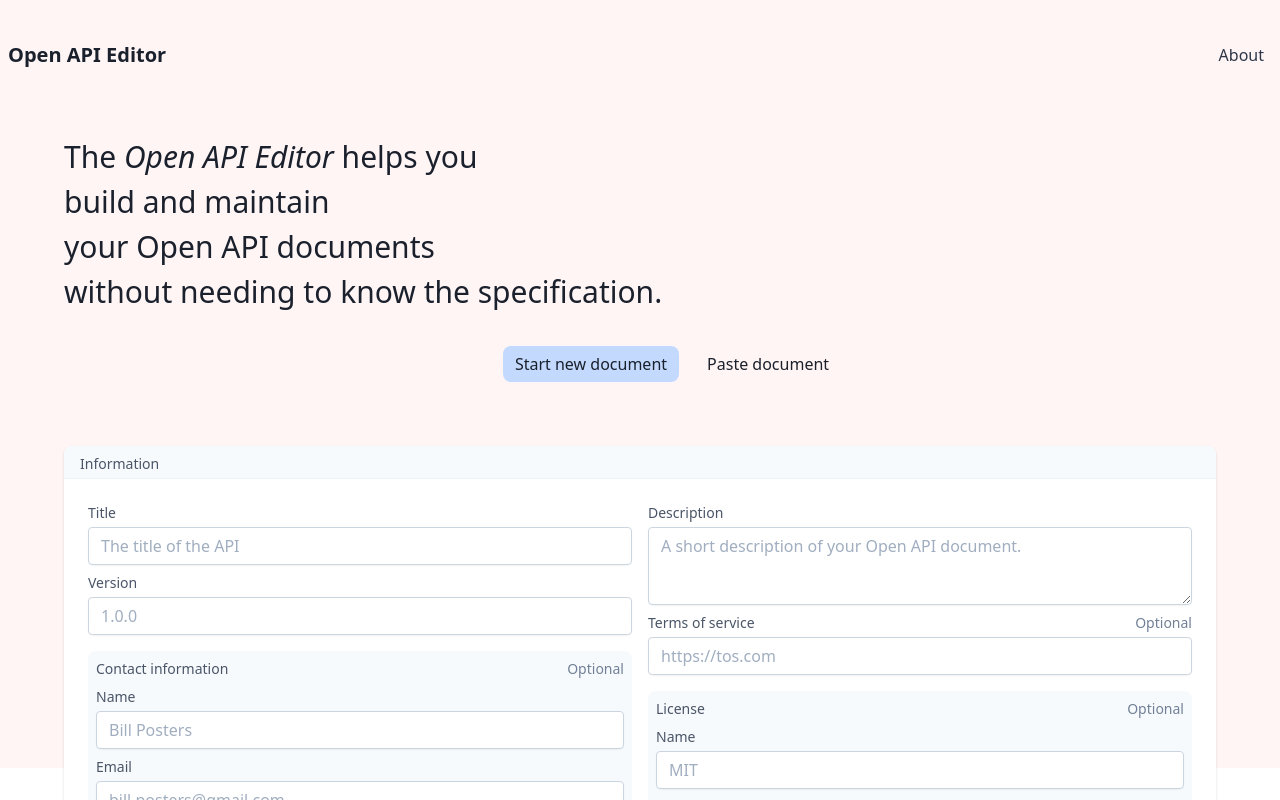
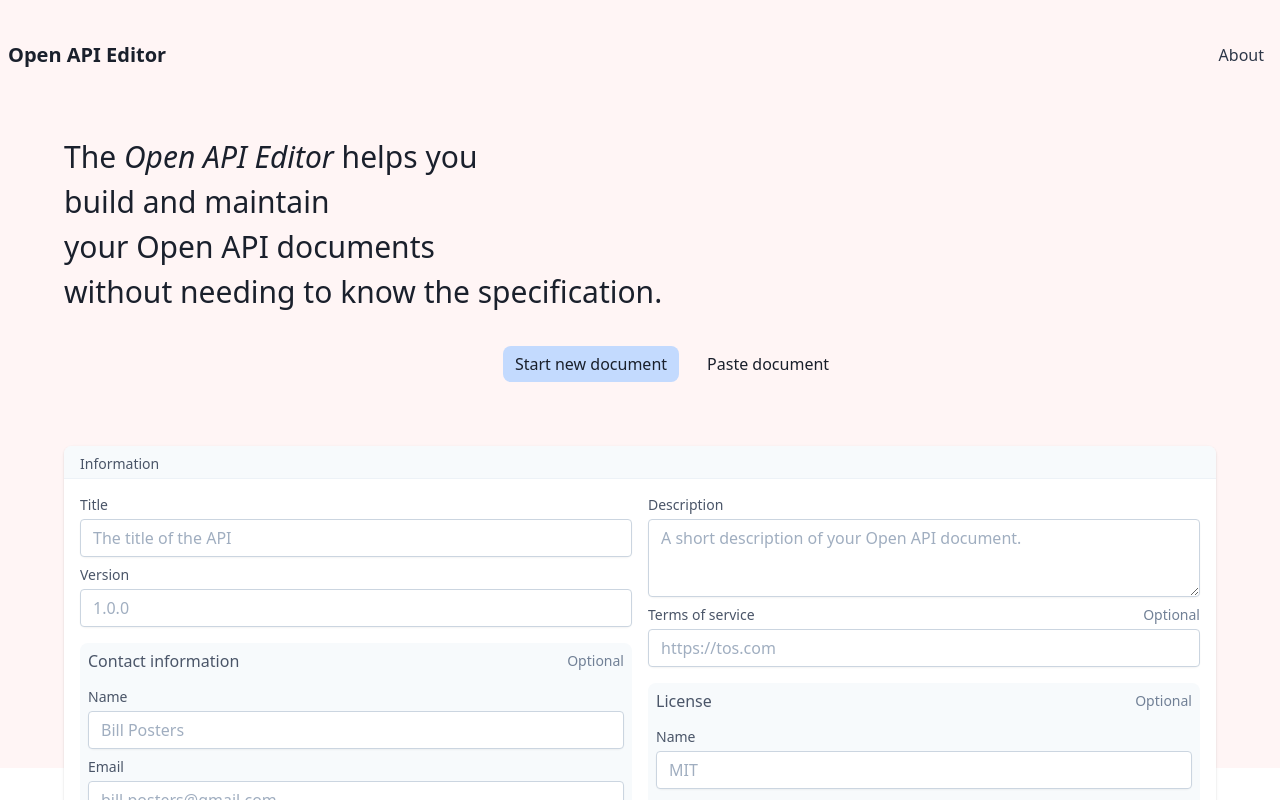
Before and after one commit to t-eckert/open-api-editor, a Vue app in the folder open-api-editor-ui/: page / in a window 1280 px wide. Shown: the top 800 px of the page. Built offline with nearby package versions, Linux system fonts and the light colour scheme.

Commit message:
Clean up Information and ids

```diff
--- a/open-api-editor-ui/src/components/form/Information.vue
+++ b/open-api-editor-ui/src/components/form/Information.vue
@@ -5,7 +5,7 @@
     >
       <h2>Information</h2>
     </div>
-    <div class="p-4 sm:p-6 grid grid-cols-1 sm:grid-cols-2 gap-4">
+    <div class="p-2 sm:p-4 grid grid-cols-1 sm:grid-cols-2 gap-4">
       <div>
         <text-input
           v-model:value="title"
@@ -20,8 +20,8 @@
           class="mb-4"
         />
         <div class="bg-gray-100 rounded-lg p-2">
-          <div class="flex justify-between">
-            <h3 class="mb-2 text-sm font-medium leading-5 text-gray-700">
+          <div class="mb-4 flex justify-between items-center">
+            <h3 class="block font-medium leading-5 text-gray-700">
               Contact information
             </h3>
             <div class="block text-sm font-medium leading-5 text-gray-600">
@@ -31,18 +31,21 @@
           <text-input
             v-model:value="contactInformation.name"
             label="Name"
+            id="contact-information-name"
             placeholder="Bill Posters"
             class="mb-2"
           />
           <text-input
             v-model:value="contactInformation.email"
             label="Email"
+            id="contact-information-email"
             placeholder="bill.posters@gmail.com"
             class="mb-2"
           />
           <text-input
             v-model:value="contactInformation.website"
             label="Website"
+            id="contact-information-website"
             placeholder="billposters.com"
             class="mb-2"
           />
@@ -63,8 +66,8 @@
           class="mb-4"
         />
         <div class="bg-gray-100 rounded-lg p-2">
-          <div class="flex justify-between">
-            <h3 class="mb-2 text-sm font-medium leading-5 text-gray-700">
+          <div class="mb-4 flex justify-between items-center">
+            <h3 class="block font-medium leading-5 text-gray-700">
               License
             </h3>
             <div class="block text-sm font-medium leading-5 text-gray-600">
@@ -72,14 +75,16 @@
             </div>
           </div>
           <text-input
-            v-model="license.name"
+            v-model:value="license.name"
             label="Name"
+            id="license-name"
             placeholder="MIT"
             class="mb-2"
           />
           <text-input
-            v-model="license.url"
+            v-model:value="license.url"
             label="URL"
+            id="license-url"
             placeholder="https://mitlicense.com"
             class="mb-2"
           />
```
